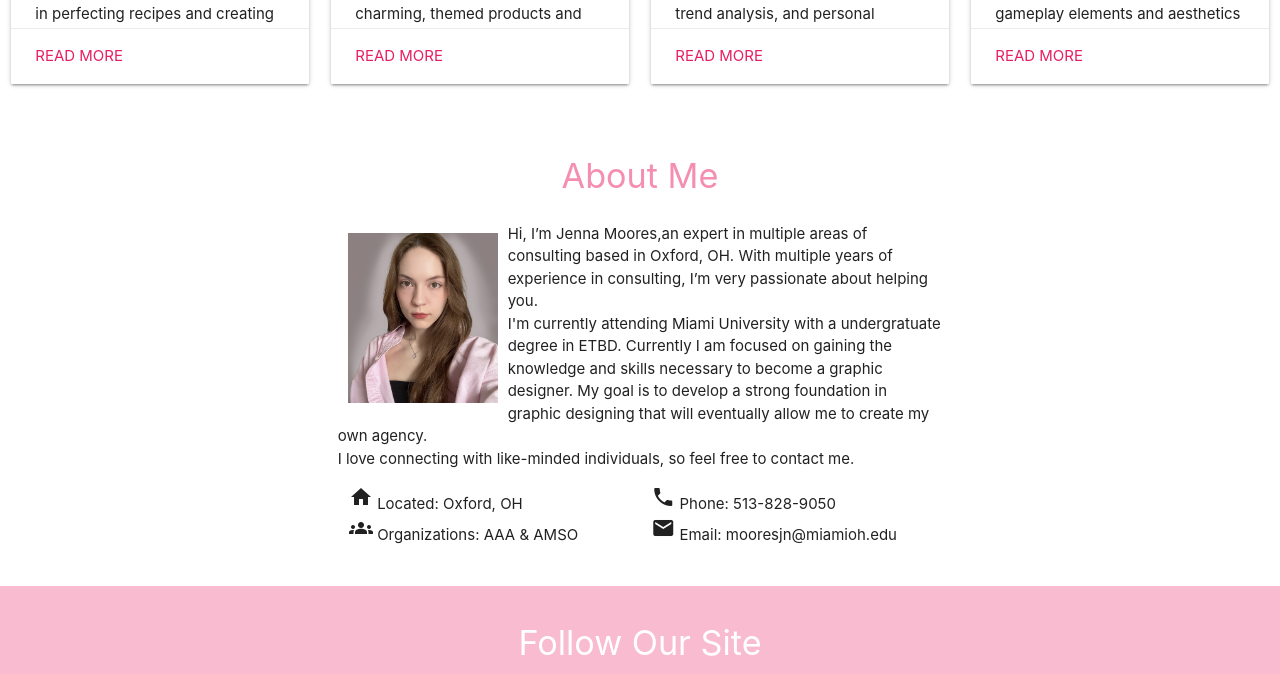
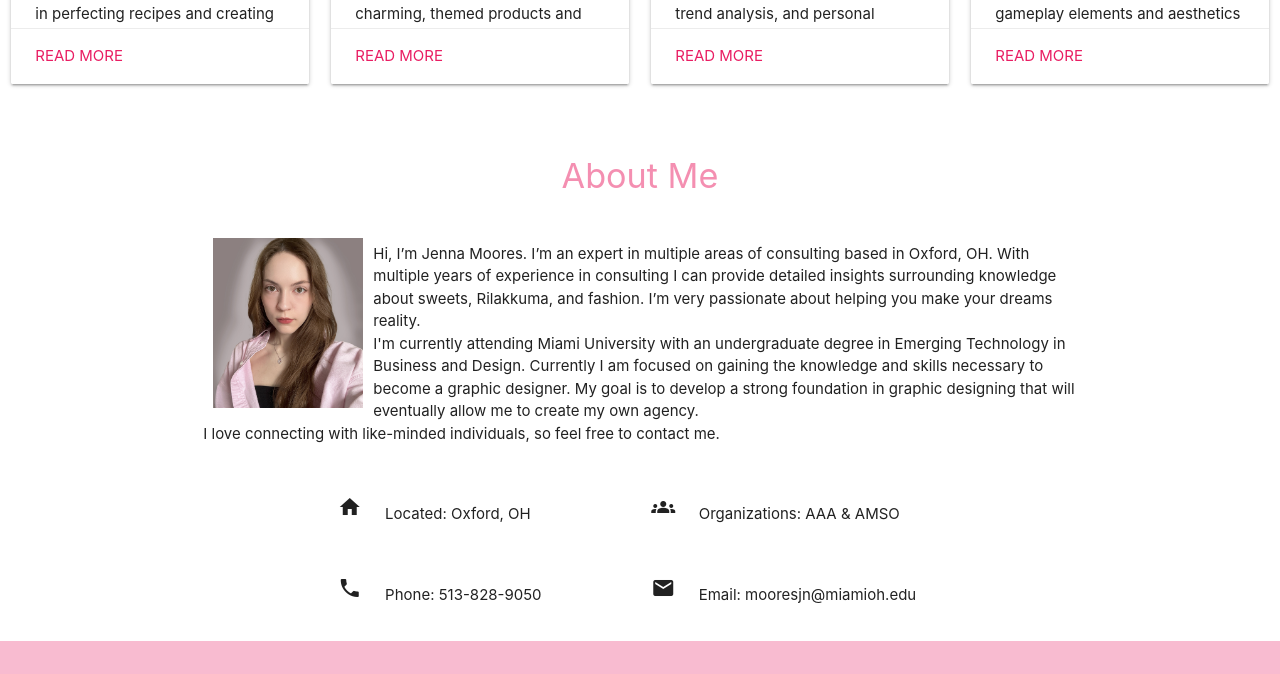
Before and after one commit to jenna-mp3/jenna-consulting, a plain HTML site: page index.html in a window 1280 px wide. Shown: the part 1300-1974 px from the top of the page. Drawn offline with nearby package versions, Linux system fonts and the light colour scheme.

Commit message:
Update index.html
fixed icons alignment & updated about me blurb

```diff
--- a/index.html
+++ b/index.html
@@ -184,40 +184,43 @@
     </section>
 
     <!--About me-->
-<div id="about" class="container scrollspy">
-        <div class="container">
+<div id="about" class="container">
          <div class="row">
-          <div class="col s12">
           <h4 class="pink-text text-lighten-3 center">About Me </h4>
+          </div>
+          <div class="row">
+            <div class="col l12">
+            <img id=profile width=150 src="profimg.jpg">
+          <p>Hi, I’m Jenna Moores. I’m an expert in multiple areas of consulting based in Oxford, OH. With multiple years of experience in consulting I can provide detailed insights surrounding knowledge about sweets, Rilakkuma, and fashion. I’m very passionate about helping you make your dreams reality.
 
-          <div class="row">
-            <div class="col s12">
-          <p><img id=profile width=150 src="profimg.jpg">Hi, I’m Jenna Moores,an expert in multiple areas of consulting based in Oxford, OH. With multiple years of experience in consulting, I’m very passionate about helping you.
 <br>
-I'm currently attending Miami University with a undergratuate degree in ETBD. Currently I am focused on gaining the knowledge and skills necessary to become a graphic designer. My goal is to develop a strong foundation in graphic designing that will eventually allow me to create my own agency.
+I'm currently attending Miami University with an undergraduate degree in Emerging Technology in Business and Design. Currently I am focused on gaining the knowledge and skills necessary to become a graphic designer. My goal is to develop a strong foundation in graphic designing that will eventually allow me to create my own agency.
 <br>
 I love connecting with like-minded individuals, so feel free to contact me.</p>
-   <div>
-   <div class="col s6">
-         <i class="material-icons prefix">home</i> Located: Oxford, OH
-       <div><i class="material-icons prefix">groups</i> Organizations: AAA & AMSO</div>
+              </div>
+    </div>
+
+    <div class="container">
+   <div class="row">
+        <div class="col s6">
+            <p><i class="material-icons">home</i> &emsp; Located: Oxford, OH </p>
+       </div>
+
+       <div class="col l6">
+           <p><i class="material-icons">groups</i> &emsp; Organizations: AAA & AMSO</p></div>
+       </div>
+
+       <div class="row">
+        <div class="col s6">
+            <p><i class="material-icons">phone</i> &emsp; Phone: 513-828-9050 </p>
+    </div>
+
+       <div class="col l6">
+       <p><i class="material-icons">email</i> &emsp; Email: mooresjn@miamioh.edu</p></div>
+       </div>
        </div>
    </div>
 
-<div>
-   <div class="col s6">
-         <i class="material-icons prefix">phone</i> Phone: 513-828-9050
-       <div><i class="material-icons prefix">email</i> Email: mooresjn@miamioh.edu</div>
-       </div>
-   </div>
-
-
-   </div>
-    </div>
-              </div>
-    </div>
-    </div>
-    </div>
     <!-- social media -->
     <section class="section section-follow pink lighten-4 white-text center">
         <div class="container">
```
